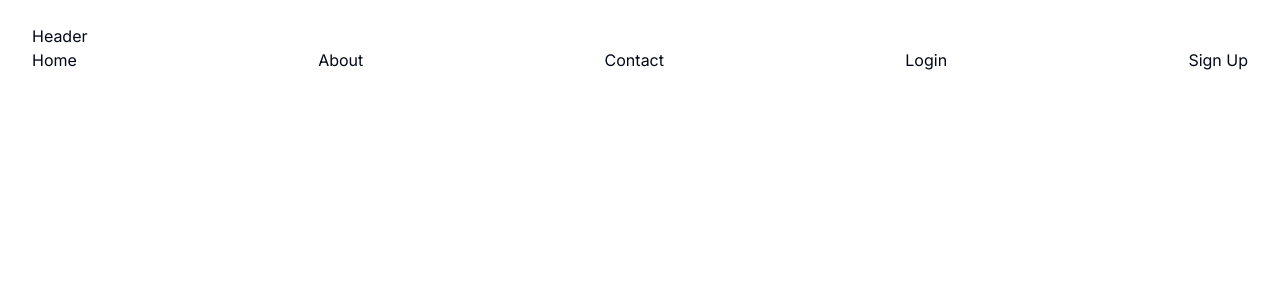
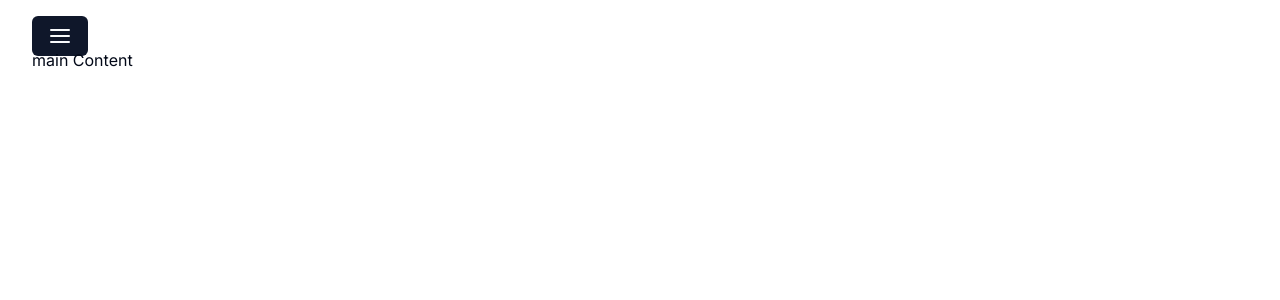
Before and after one commit to Gyanthakur/JobLoom-portal, a Next.js app: page / in a window 1280 px wide. Shown: the top 300 px of the page. Built offline with nearby package versions, Linux system fonts and the light colour scheme.

Commit message:
feat:update header

```diff
--- a/package.json
+++ b/package.json
@@ -10,6 +10,8 @@
   },
   "dependencies": {
     "@clerk/nextjs": "^5.1.5",
+    "@radix-ui/react-dialog": "^1.0.5",
+    "@radix-ui/react-slot": "^1.0.2",
     "class-variance-authority": "^0.7.0",
     "clsx": "^2.1.1",
     "lucide-react": "^0.394.0",
--- a/src/app/layout.js
+++ b/src/app/layout.js
@@ -1,7 +1,8 @@
 import { Inter } from "next/font/google";
 import "./globals.css";
 import { Suspense } from "react";
-import CommonLayout from "@/components/ui/common-layout";
+import CommonLayout from "@/components/common-layout";
+import { ClerkProvider } from "@clerk/nextjs";
 
 
 const inter = Inter({ subsets: ["latin"] });
@@ -13,7 +14,9 @@
 
 export default function RootLayout({ children }) {
 	return (
-		<html lang="en">
+	<ClerkProvider>
+
+			<html lang="en">
 			<body className={inter.className}>
 				<Suspense fallback={<loading />}>
 
@@ -21,5 +24,7 @@
 				</Suspense>
 			</body>
 		</html>
+	</ClerkProvider>
+
 	);
 }
--- a/src/app/page.js
+++ b/src/app/page.js
@@ -1,10 +1,10 @@
-import Navbar from "@/components/ui/common-layout/navbar";
+import Header from "@/components/header";
 import Image from "next/image";
 
 export default function Home() {
 	return (
 		<section>
-			<Navbar/>
+			<Header/>
 		</section>
 	);
 }
--- a/src/components/ui/common-layout/index.js
+++ b/src/components/common-layout/index.js
@@ -4,9 +4,10 @@
     return <div className="mx-auto max-w-7xl p-6 lg:px-8 ">
 
         {/* header component */}
-        Header
+
         {/* main component */}
         <main>{childern}</main>
+        main Content
 
     </div>
 }
--- /dev/null
+++ b/src/components/header/index.js
@@ -0,0 +1,63 @@
+"use client";
+import Link from "next/link";
+import { Button } from "../ui/button";
+import { Sheet, SheetContent, SheetTrigger } from "../ui/sheet";
+import { AlignJustify, Moon } from "lucide-react";
+// import { UserButton } from "@clerk/nextjs";
+// import { useTheme } from "next-themes";
+function Header() {
+	const menuItems = [
+		{
+			label: "Home",
+			path: "/",
+			Show: true,
+		},
+		{
+			label: "Login",
+			path: "/sign-in",
+			Show: true,
+		},
+		{
+			label: "Register",
+			path: "/sign-up",
+			Show: true,
+		}
+	];
+
+	return (
+		<div>
+			<header className="flex h-6 w-full shrink-0 items-center">
+				<Sheet>
+					<SheetTrigger asChild>
+						<Button>
+							<AlignJustify className="h-6 w-6" />
+							<span className="sr-only">Toggle Navigation Menu</span>
+						</Button>
+					</SheetTrigger>
+
+					<SheetContent side="left">
+						<Link className="mr-6 hidden lg:flex" href={"#"}>
+							<h3>JobSco</h3>
+						</Link>
+
+			<div className="grid gap-2 py-6">
+              {menuItems.map((menuItem) =>
+                menuItem.Show ? (
+                  <Link
+                    href={menuItem.path}
+                    className="flex w-full items-center py-2 text-lg font-semibold"
+                  >
+                    {menuItem.label}
+                  </Link>
+                ) : null
+              )}
+
+            </div>
+					</SheetContent>
+				</Sheet>
+			</header>
+		</div>
+	);
+}
+
+export default Header;
--- /dev/null
+++ b/src/components/ui/button.jsx
@@ -0,0 +1,47 @@
+import * as React from "react"
+import { Slot } from "@radix-ui/react-slot"
+import { cva } from "class-variance-authority";
+
+import { cn } from "@/lib/utils"
+
+const buttonVariants = cva(
+  "inline-flex items-center justify-center whitespace-nowrap rounded-md text-sm font-medium ring-offset-background transition-colors focus-visible:outline-none focus-visible:ring-2 focus-visible:ring-ring focus-visible:ring-offset-2 disabled:pointer-events-none disabled:opacity-50",
+  {
+    variants: {
+      variant: {
+        default: "bg-primary text-primary-foreground hover:bg-primary/90",
+        destructive:
+          "bg-destructive text-destructive-foreground hover:bg-destructive/90",
+        outline:
+          "border border-input bg-background hover:bg-accent hover:text-accent-foreground",
+        secondary:
+          "bg-secondary text-secondary-foreground hover:bg-secondary/80",
+        ghost: "hover:bg-accent hover:text-accent-foreground",
+        link: "text-primary underline-offset-4 hover:underline",
+      },
+      size: {
+        default: "h-10 px-4 py-2",
+        sm: "h-9 rounded-md px-3",
+        lg: "h-11 rounded-md px-8",
+        icon: "h-10 w-10",
+      },
+    },
+    defaultVariants: {
+      variant: "default",
+      size: "default",
+    },
+  }
+)
+
+const Button = React.forwardRef(({ className, variant, size, asChild = false, ...props }, ref) => {
+  const Comp = asChild ? Slot : "button"
+  return (
+    (<Comp
+      className={cn(buttonVariants({ variant, size, className }))}
+      ref={ref}
+      {...props} />)
+  );
+})
+Button.displayName = "Button"
+
+export { Button, buttonVariants }
--- a/src/components/ui/common-layout/navbar.js
+++ /dev/null
@@ -1,16 +0,0 @@
-export default function Navbar() {
-	return (
-
-			<div className="flex flex-row justify-between items-center">
-				<a href="/">Home</a>
-
-				<a href="/about">About</a>
-
-				<a href="/contact">Contact</a>
-
-				<button className="login-button">Login</button>
-				<button className="signup-button">Sign Up</button>
-			</div>
-
-	);
-}
--- /dev/null
+++ b/src/components/ui/sheet.jsx
@@ -0,0 +1,109 @@
+"use client";
+import * as React from "react"
+import * as SheetPrimitive from "@radix-ui/react-dialog"
+import { cva } from "class-variance-authority";
+import { X } from "lucide-react"
+
+import { cn } from "@/lib/utils"
+
+const Sheet = SheetPrimitive.Root
+
+const SheetTrigger = SheetPrimitive.Trigger
+
+const SheetClose = SheetPrimitive.Close
+
+const SheetPortal = SheetPrimitive.Portal
+
+const SheetOverlay = React.forwardRef(({ className, ...props }, ref) => (
+  <SheetPrimitive.Overlay
+    className={cn(
+      "fixed inset-0 z-50 bg-black/80  data-[state=open]:animate-in data-[state=closed]:animate-out data-[state=closed]:fade-out-0 data-[state=open]:fade-in-0",
+      className
+    )}
+    {...props}
+    ref={ref} />
+))
+SheetOverlay.displayName = SheetPrimitive.Overlay.displayName
+
+const sheetVariants = cva(
+  "fixed z-50 gap-4 bg-background p-6 shadow-lg transition ease-in-out data-[state=open]:animate-in data-[state=closed]:animate-out data-[state=closed]:duration-300 data-[state=open]:duration-500",
+  {
+    variants: {
+      side: {
+        top: "inset-x-0 top-0 border-b data-[state=closed]:slide-out-to-top data-[state=open]:slide-in-from-top",
+        bottom:
+          "inset-x-0 bottom-0 border-t data-[state=closed]:slide-out-to-bottom data-[state=open]:slide-in-from-bottom",
+        left: "inset-y-0 left-0 h-full w-3/4 border-r data-[state=closed]:slide-out-to-left data-[state=open]:slide-in-from-left sm:max-w-sm",
+        right:
+          "inset-y-0 right-0 h-full w-3/4  border-l data-[state=closed]:slide-out-to-right data-[state=open]:slide-in-from-right sm:max-w-sm",
+      },
+    },
+    defaultVariants: {
+      side: "right",
+    },
+  }
+)
+
+const SheetContent = React.forwardRef(({ side = "right", className, children, ...props }, ref) => (
+  <SheetPortal>
+    <SheetOverlay />
+    <SheetPrimitive.Content ref={ref} className={cn(sheetVariants({ side }), className)} {...props}>
+      {children}
+      <SheetPrimitive.Close
+        className="absolute right-4 top-4 rounded-sm opacity-70 ring-offset-background transition-opacity hover:opacity-100 focus:outline-none focus:ring-2 focus:ring-ring focus:ring-offset-2 disabled:pointer-events-none data-[state=open]:bg-secondary">
+        <X className="h-4 w-4" />
+        <span className="sr-only">Close</span>
+      </SheetPrimitive.Close>
+    </SheetPrimitive.Content>
+  </SheetPortal>
+))
+SheetContent.displayName = SheetPrimitive.Content.displayName
+
+const SheetHeader = ({
+  className,
+  ...props
+}) => (
+  <div
+    className={cn("flex flex-col space-y-2 text-center sm:text-left", className)}
+    {...props} />
+)
+SheetHeader.displayName = "SheetHeader"
+
+const SheetFooter = ({
+  className,
+  ...props
+}) => (
+  <div
+    className={cn("flex flex-col-reverse sm:flex-row sm:justify-end sm:space-x-2", className)}
+    {...props} />
+)
+SheetFooter.displayName = "SheetFooter"
+
+const SheetTitle = React.forwardRef(({ className, ...props }, ref) => (
+  <SheetPrimitive.Title
+    ref={ref}
+    className={cn("text-lg font-semibold text-foreground", className)}
+    {...props} />
+))
+SheetTitle.displayName = SheetPrimitive.Title.displayName
+
+const SheetDescription = React.forwardRef(({ className, ...props }, ref) => (
+  <SheetPrimitive.Description
+    ref={ref}
+    className={cn("text-sm text-muted-foreground", className)}
+    {...props} />
+))
+SheetDescription.displayName = SheetPrimitive.Description.displayName
+
+export {
+  Sheet,
+  SheetPortal,
+  SheetOverlay,
+  SheetTrigger,
+  SheetClose,
+  SheetContent,
+  SheetHeader,
+  SheetFooter,
+  SheetTitle,
+  SheetDescription,
+}
```
Also changed, not shown: 1 other file (tests, documents, lock files or other folders).
